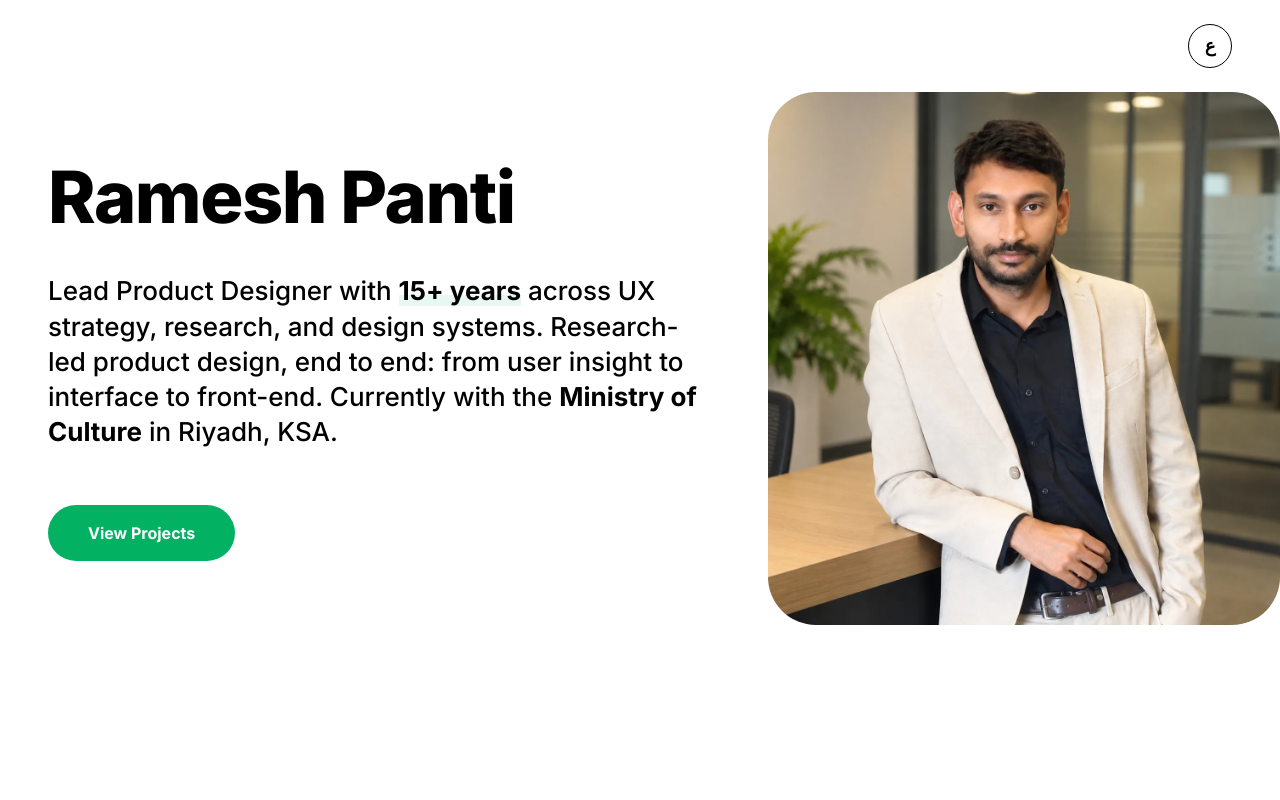
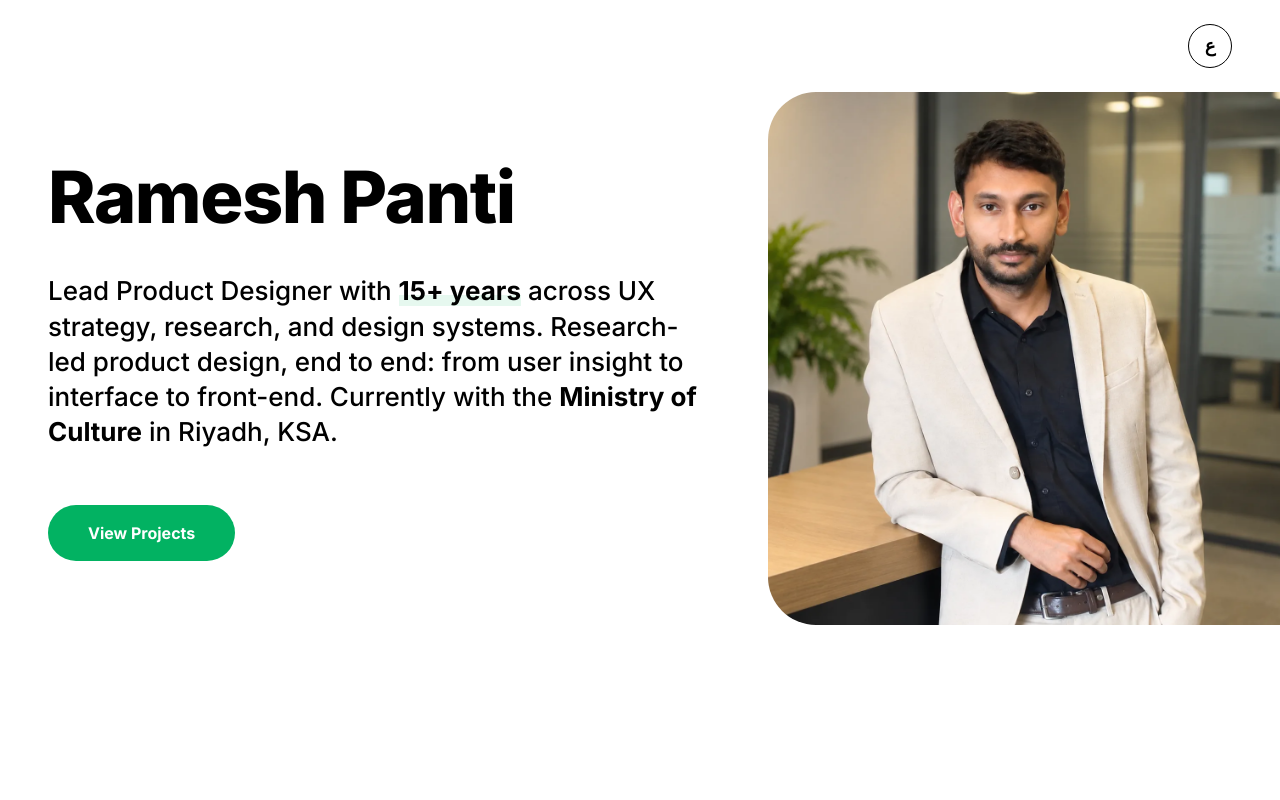
Before and after one commit to superintel04/kipe, a React (Vite) app: page / in a window 1280 px wide. Shown: the top 800 px of the page. Built offline with nearby package versions, Linux system fonts and the light colour scheme.

Commit message:
Cut the hero portrait's trailing edge square

```diff
--- a/src/components/Hero.tsx
+++ b/src/components/Hero.tsx
@@ -12,8 +12,9 @@ import { useContent } from '@/content'
  *
  * The portrait is absolutely positioned above `lg`, starting 92px down so it
  * clears the fixed language toggle (24px inset + its 44px tile + a 24px gap)
- * and ending 64px above the band's foot. Below `lg` it drops into the flow
- * beneath the CTA, since a half-width portrait has nowhere to go on a phone.
+ * and ending 64px above the band's foot. Only its leading corners are rounded
+ * — the trailing edge is cut square. Below `lg` it drops into the flow beneath
+ * the CTA, since a half-width portrait has nowhere to go on a phone.
  */
 export default function Hero() {
   const { profile } = useContent()
@@ -30,7 +31,7 @@ export default function Hero() {
           width={1254}
           height={1254}
           fetchPriority="high"
-          className="size-full rounded-[48px] object-cover"
+          className="size-full rounded-s-[48px] rounded-e-none object-cover"
         />
       </div>
 
```
